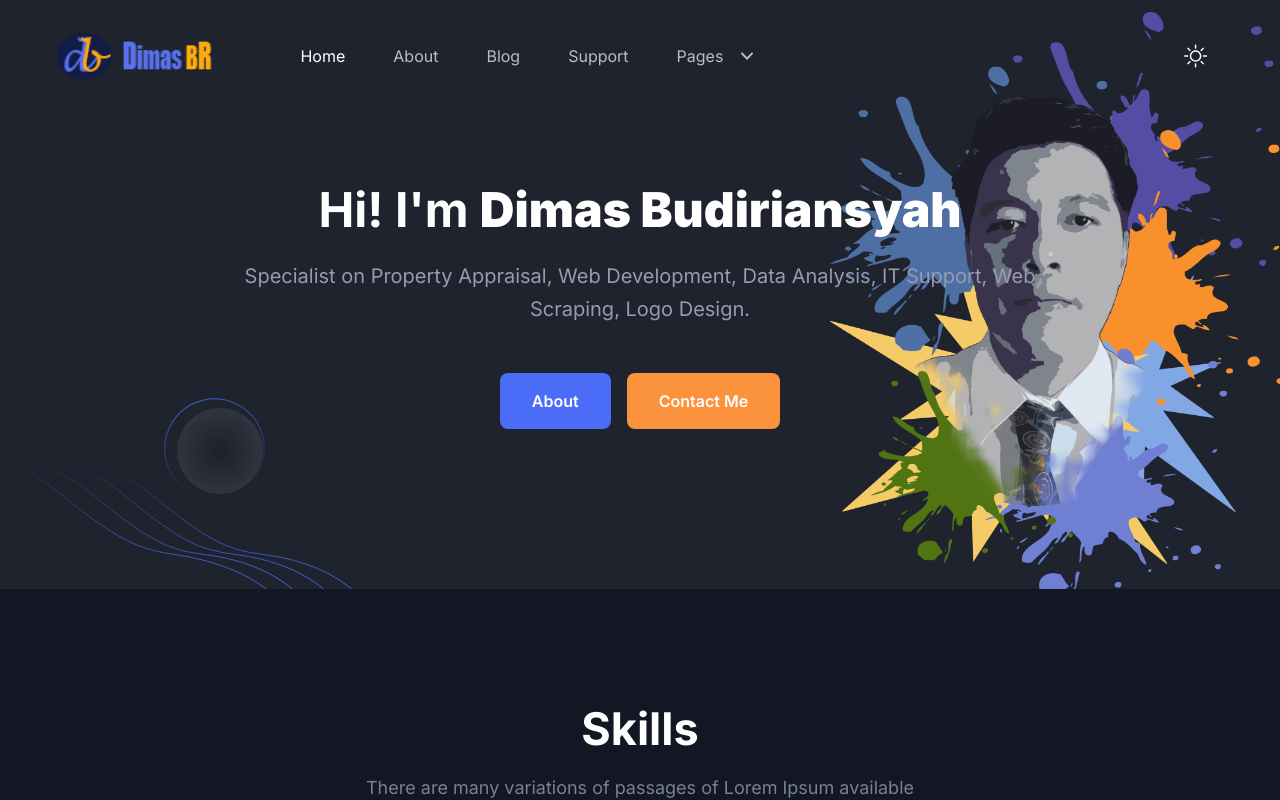
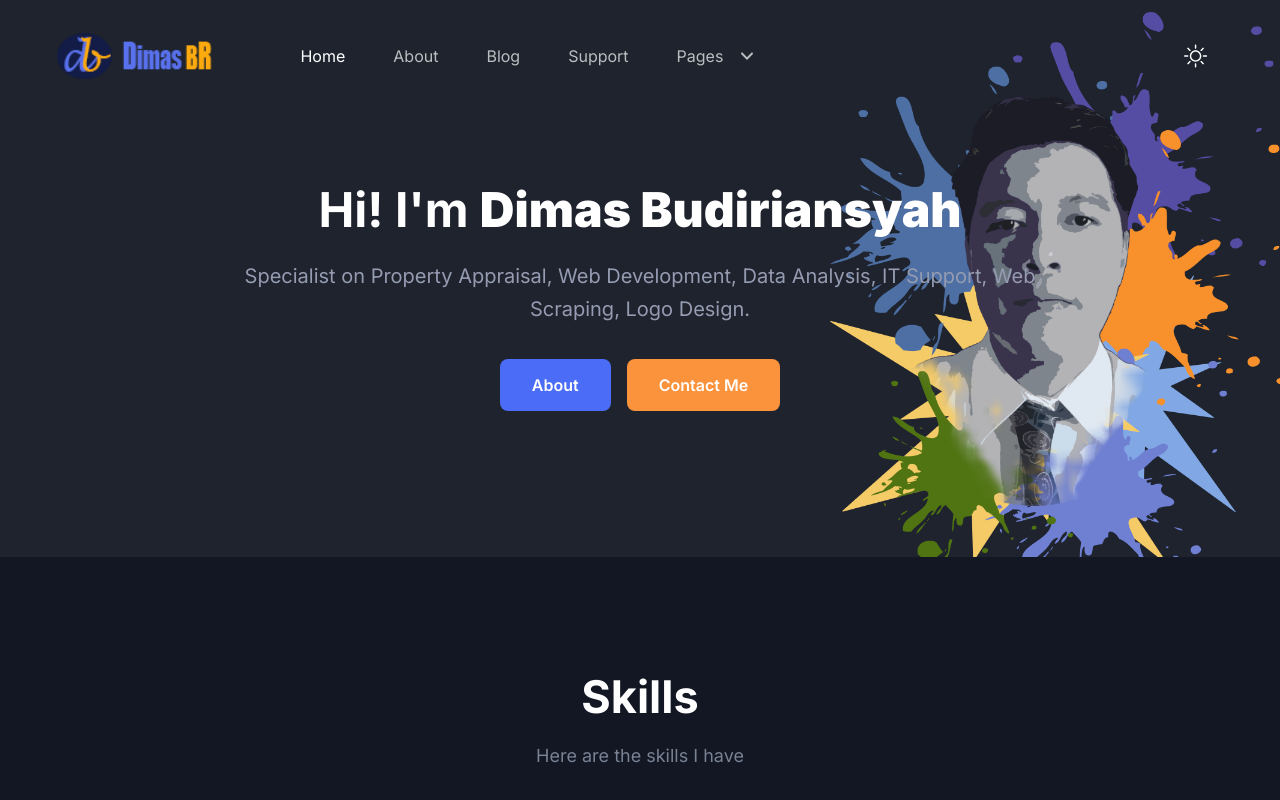
Before and after one commit to dimasbr89/dimasportfolio, a Next.js app: page / in a window 1280 px wide. Shown: the top 800 px of the page. Built offline with nearby package versions, Linux system fonts and the light colour scheme.

Commit message:
motion animation

```diff
--- a/src/app/page.tsx
+++ b/src/app/page.tsx
@@ -11,7 +11,7 @@ import Testimonials from "@/components/Testimonials";
 import { Metadata } from "next";
 
 export const metadata: Metadata = {
-  title: "Dimas BR | Your Consultant",
+  title: "Dimas BR | I'm Your Solution",
   description:
     "Dimas BR is an appraisal consultant, IT Consultant who helps you to grow your business.",
   // other metadata
--- a/src/components/Features/index.tsx
+++ b/src/components/Features/index.tsx
@@ -22,7 +22,7 @@ const Features = () => {
         >
           <SectionTitle
             title="Skills"
-            paragraph="There are many variations of passages of Lorem Ipsum available but the majority have suffered alteration in some form."
+            paragraph="Here are the skills I have"
             center
           />
         </motion.div>
--- a/src/components/Header/menuData.tsx
+++ b/src/components/Header/menuData.tsx
@@ -14,7 +14,7 @@ const menuData: Menu[] = [
     newTab: false,
   },
   {
-    id: 33,
+    id: 33, //33
     title: "Blog",
     path: "/blog",
     newTab: false,
--- a/src/components/Hero/index.tsx
+++ b/src/components/Hero/index.tsx
@@ -1,5 +1,7 @@
+"use client";
 import Link from "next/link";
 import Image from "next/image";
+import { motion } from "framer-motion";
 
 const Hero = () => {
   return (
@@ -11,10 +13,15 @@ const Hero = () => {
         <div className="container">
           <div className="-mx-4 flex flex-wrap">
             <div className="w-full px-4">
-              <div className="mx-auto max-w-[800px] text-center">
+              <motion.div
+                className="mx-auto max-w-[800px] text-center"
+                initial={{ opacity: 0, y: 20 }}
+                animate={{ opacity: 1, y: 0 }}
+                transition={{ duration: 1, ease: "easeOut" }}
+              >
                 <h1 className="mb-5 text-3xl font-bold leading-tight text-black dark:text-white sm:text-4xl sm:leading-tight md:text-5xl md:leading-tight">
                   Hi! I'm{" "}
-                  <strong className="transition-all duration-300 hover:scale-110 hover:text-orange-500">
+                  <strong className="transition-all duration-300 hover:scale-150 hover:text-orange-500">
                     Dimas Budiriansyah
                   </strong>
                 </h1>
@@ -23,12 +30,23 @@ const Hero = () => {
                   Analysis, IT Support, Web Scraping, Logo Design.
                 </p>
                 <div className="flex flex-col items-center justify-center space-y-4 sm:flex-row sm:space-x-4 sm:space-y-0">
+                  <motion.div
+                    initial={{ opacity: 0, scale: 0.8 }}
+                    animate={{ opacity: 1, scale: 1 }}
+                    transition={{ duration: 1, delay: 0.2 }}
+                  >
                     <Link
                       href="https://nextjstemplates.com/templates/saas-starter-startup"
                       className="rounded-lg bg-primary px-8 py-4 text-base font-semibold text-white duration-300 ease-in-out hover:bg-green-700/80"
                     >
                       About
                     </Link>
+                  </motion.div>
+                  <motion.div
+                    initial={{ opacity: 0, scale: 0.8 }}
+                    animate={{ opacity: 1, scale: 1 }}
+                    transition={{ duration: 1, delay: 0.4 }}
+                  >
                     <Link
                       href="https://github.com/NextJSTemplates/startup-nextjs"
                       className="rounded-lg bg-orange-400 px-8 py-4
@@ -36,124 +54,28 @@ const Hero = () => {
                     >
                       Contact Me
                     </Link>
+                  </motion.div>
+                </div>
+              </motion.div>
             </div>
           </div>
         </div>
-          </div>
-        </div>
-        <div className="absolute right-0 top-0 z-[-1] h-[556px] w-[450px] opacity-30 lg:opacity-100">
+
+        {/* Efek Fade-in untuk Gambar */}
+        <motion.div
+          className="absolute right-0 top-0 z-[-1] h-[556px] w-[450px] opacity-30 lg:opacity-100"
+          initial={{ opacity: 0, scale: 0.9 }}
+          animate={{ opacity: 1, scale: 1 }}
+          transition={{ duration: 1, delay: 0.6 }}
+        >
           <Image
-            src="/images/dimasnih.png" // Sesuaikan path gambar
+            src="/images/dimasnih.png"
             alt="Your Photo"
             width={450}
             height={556}
             className="object-cover"
           />
-        </div>
-
-        <div className="absolute bottom-0 left-0 z-[-1] opacity-30 lg:opacity-100">
-          <svg
-            width="364"
-            height="201"
-            viewBox="0 0 364 201"
-            fill="none"
-            xmlns="http://www.w3.org/2000/svg"
-          >
-            <path
-              d="M5.88928 72.3303C33.6599 66.4798 101.397 64.9086 150.178 105.427C211.155 156.076 229.59 162.093 264.333 166.607C299.076 171.12 337.718 183.657 362.889 212.24"
-              stroke="url(#paint0_linear_25:218)"
-            />
-            <path
-              d="M-22.1107 72.3303C5.65989 66.4798 73.3965 64.9086 122.178 105.427C183.155 156.076 201.59 162.093 236.333 166.607C271.076 171.12 309.718 183.657 334.889 212.24"
-              stroke="url(#paint1_linear_25:218)"
-            />
-            <path
-              d="M-53.1107 72.3303C-25.3401 66.4798 42.3965 64.9086 91.1783 105.427C152.155 156.076 170.59 162.093 205.333 166.607C240.076 171.12 278.718 183.657 303.889 212.24"
-              stroke="url(#paint2_linear_25:218)"
-            />
-            <path
-              d="M-98.1618 65.0889C-68.1416 60.0601 4.73364 60.4882 56.0734 102.431C120.248 154.86 139.905 161.419 177.137 166.956C214.37 172.493 255.575 186.165 281.856 215.481"
-              stroke="url(#paint3_linear_25:218)"
-            />
-            <circle
-              opacity="0.8"
-              cx="214.505"
-              cy="60.5054"
-              r="49.7205"
-              transform="rotate(-13.421 214.505 60.5054)"
-              stroke="url(#paint4_linear_25:218)"
-            />
-            <circle cx="220" cy="63" r="43" fill="url(#paint5_radial_25:218)" />
-            <defs>
-              <linearGradient
-                id="paint0_linear_25:218"
-                x1="184.389"
-                y1="69.2405"
-                x2="184.389"
-                y2="212.24"
-                gradientUnits="userSpaceOnUse"
-              >
-                <stop stopColor="#4A6CF7" stopOpacity="0" />
-                <stop offset="1" stopColor="#4A6CF7" />
-              </linearGradient>
-              <linearGradient
-                id="paint1_linear_25:218"
-                x1="156.389"
-                y1="69.2405"
-                x2="156.389"
-                y2="212.24"
-                gradientUnits="userSpaceOnUse"
-              >
-                <stop stopColor="#4A6CF7" stopOpacity="0" />
-                <stop offset="1" stopColor="#4A6CF7" />
-              </linearGradient>
-              <linearGradient
-                id="paint2_linear_25:218"
-                x1="125.389"
-                y1="69.2405"
-                x2="125.389"
-                y2="212.24"
-                gradientUnits="userSpaceOnUse"
-              >
-                <stop stopColor="#4A6CF7" stopOpacity="0" />
-                <stop offset="1" stopColor="#4A6CF7" />
-              </linearGradient>
-              <linearGradient
-                id="paint3_linear_25:218"
-                x1="93.8507"
-                y1="67.2674"
-                x2="89.9278"
-                y2="210.214"
-                gradientUnits="userSpaceOnUse"
-              >
-                <stop stopColor="#4A6CF7" stopOpacity="0" />
-                <stop offset="1" stopColor="#4A6CF7" />
-              </linearGradient>
-              <linearGradient
-                id="paint4_linear_25:218"
-                x1="214.505"
-                y1="10.2849"
-                x2="212.684"
-                y2="99.5816"
-                gradientUnits="userSpaceOnUse"
-              >
-                <stop stopColor="#4A6CF7" />
-                <stop offset="1" stopColor="#4A6CF7" stopOpacity="0" />
-              </linearGradient>
-              <radialGradient
-                id="paint5_radial_25:218"
-                cx="0"
-                cy="0"
-                r="1"
-                gradientUnits="userSpaceOnUse"
-                gradientTransform="translate(220 63) rotate(90) scale(43)"
-              >
-                <stop offset="0.145833" stopColor="white" stopOpacity="0" />
-                <stop offset="1" stopColor="white" stopOpacity="0.08" />
-              </radialGradient>
-            </defs>
-          </svg>
-        </div>
+        </motion.div>
       </section>
     </>
   );
```
Also changed, not shown: src/components/Header/index.tsx (+29 -33 lines), 1 other file (tests, documents, lock files or other folders). Lines whose indentation alone changed are shown as unchanged.
